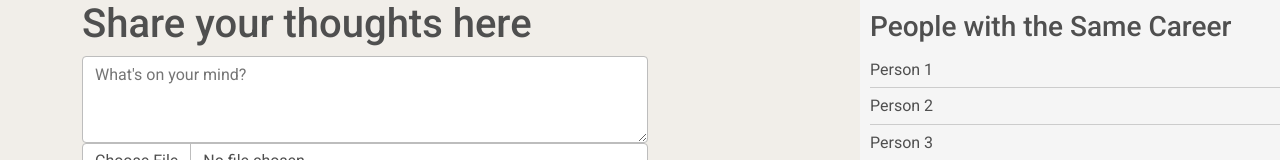
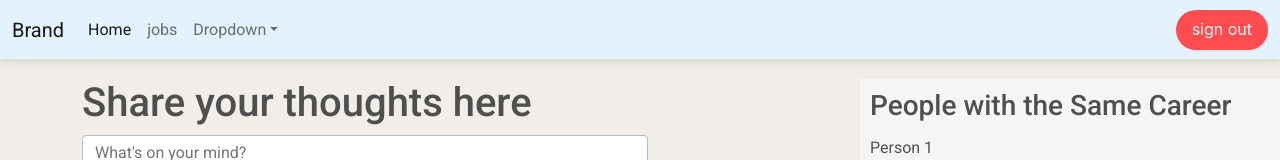
Before and after one commit to RuntimeTerror44/project-front-end, a React (Create React App) app: page /home in a window 1280 px wide. Shown: the top 160 px of the page. Built offline with nearby package versions, Linux system fonts and the light colour scheme; no server answers.

Commit message:
adding nav by mohannad

```diff
--- a/src/components/Home/Home.js
+++ b/src/components/Home/Home.js
@@ -2,6 +2,7 @@ import React, { useEffect, useState } from "react";
 import HomePost from "./HomePost";
 import axios from "axios";
 import "./HomePost.css";
+import Nav from "./Nav";
 function Home() {
   /////////////////// get the posts from data base//////////////////////
   const [postDataArray, setPostDataArray] = useState([]);
@@ -32,6 +33,7 @@ function Home() {
 
   return (
     <>
+    <Nav/>
       {/* {commentsDataArray ?
       <HomePost postDataArray={postDataArray}  comments={commentsDataArray}/>
 
--- /dev/null
+++ b/src/components/Home/Nav.js
@@ -0,0 +1,84 @@
+import React, { useState, useRef } from "react";
+import {
+  MDBContainer,
+  MDBNavbar,
+  MDBNavbarBrand,
+  MDBNavbarToggler,
+  MDBIcon,
+  MDBNavbarNav,
+  MDBNavbarItem,
+  MDBNavbarLink,
+  MDBBtn,
+  MDBDropdown,
+  MDBDropdownToggle,
+  MDBDropdownMenu,
+  MDBDropdownItem,
+  MDBCollapse,
+} from "mdb-react-ui-kit";
+import { Button } from "antd";
+import LogoutButton from "../Landingpage/login/Logoutbutton";
+export default function Nav() {
+  const [showBasic, setShowBasic] = useState(false);
+  const handleButtonClick2 = () => {
+    // Call the button click handler in Component1
+    // by accessing the ref and invoking its click method
+    // This will trigger the click event on the button in Component1
+    logoutButtonRef.current.handleButtonClick();
+  };
+  const logoutButtonRef = useRef(null); //loginref
+  return (
+    <>
+      <LogoutButton ref={logoutButtonRef} />
+      <MDBNavbar expand="lg" light style={{ backgroundColor: "#E3F2FD" }}>
+        <MDBContainer fluid>
+          <MDBNavbarBrand href="#">Brand</MDBNavbarBrand>
+          <MDBNavbarToggler
+            aria-controls="navbarSupportedContent"
+            aria-expanded="false"
+            aria-label="Toggle navigation"
+            onClick={() => setShowBasic(!showBasic)}
+          >
+            <MDBIcon icon="bars" fas />
+          </MDBNavbarToggler>
+          <MDBCollapse navbar show={showBasic}>
+            <MDBNavbarNav className="mr-auto mb-2 mb-lg-0">
+              <MDBNavbarItem>
+                <MDBNavbarLink active aria-current="page" href="/home">
+                  Home
+                </MDBNavbarLink>
+              </MDBNavbarItem>
+              <MDBNavbarItem>
+                <MDBNavbarLink href="jobs">jobs</MDBNavbarLink>
+              </MDBNavbarItem>
+              <MDBNavbarItem>
+                <MDBDropdown>
+                  <MDBDropdownToggle tag="a" className="nav-link" role="button">
+                    Dropdown
+                  </MDBDropdownToggle>
+                  <MDBDropdownMenu>
+                    <MDBDropdownItem link>Action</MDBDropdownItem>
+                    <MDBDropdownItem link>Another action</MDBDropdownItem>
+                    <MDBDropdownItem link>Something else here</MDBDropdownItem>
+                  </MDBDropdownMenu>
+                </MDBDropdown>
+              </MDBNavbarItem>
+              <MDBNavbarItem></MDBNavbarItem>
+            </MDBNavbarNav>
+            <Button
+              danger
+              type="primary"
+              shape="round"
+              size={"large"}
+              onClick={handleButtonClick2}
+            >
+              {" "}
+              sign out
+            </Button>
+          </MDBCollapse>
+        </MDBContainer>
+      </MDBNavbar>
+    </>
+  );
+}
+
+// export default Nav;
--- a/src/components/Job/Job.js
+++ b/src/components/Job/Job.js
@@ -2,6 +2,7 @@ import React, { useEffect, useState } from 'react';
 import JobPost from "./JobPost";
 import axios from 'axios';
 import './JobPost.css'
+import Nav from '../Home/Nav';
 function Job(){
   /////////////////// get the posts from data base//////////////////////
   const [postDataArray, setPostDataArray]= useState([])
@@ -26,6 +27,7 @@ function Job(){
 
   return(
     <>
+    <Nav/>
     this is job page
     <JobPost postDataArray={postDataArray}/>
     </>
--- a/src/components/Profile/Profilepage.js
+++ b/src/components/Profile/Profilepage.js
@@ -17,7 +17,7 @@ import UsersInfo from "./UsersInfo";
 import "./Profilepage.css";
 import Profileposts from "./Profileposts";
 import { useState, useEffect } from "react";
-
+import Nav from "../Home/Nav";
 function Profilepage() {
   const storedUserData = localStorage.getItem("userId");
   const userData = JSON.parse(storedUserData);
@@ -67,6 +67,7 @@ function Profilepage() {
 
   return (
     <>
+    <Nav/>
       <UsersInfo user={userInfo} />
 
       {/* {jobs.map((item, i) => {
```
